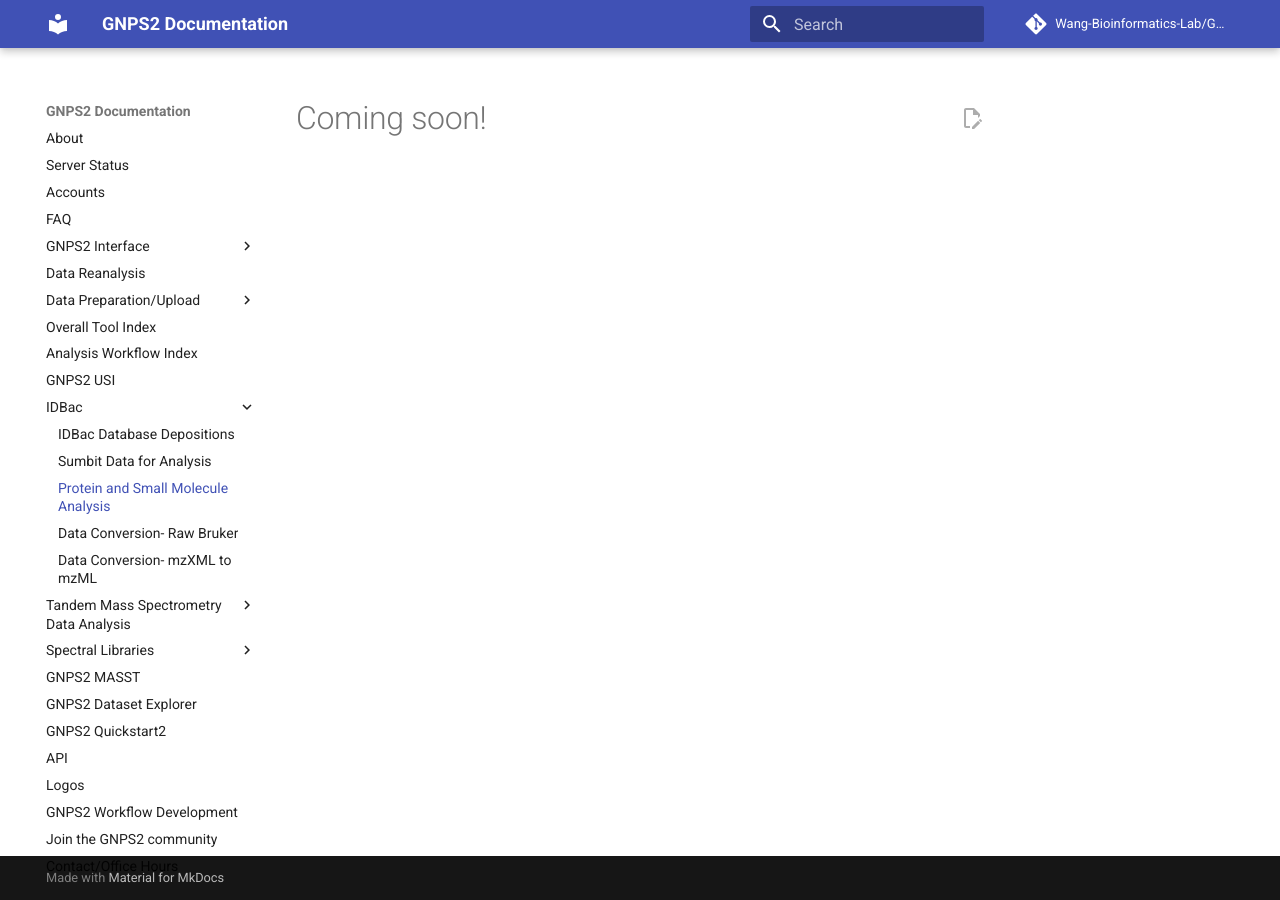
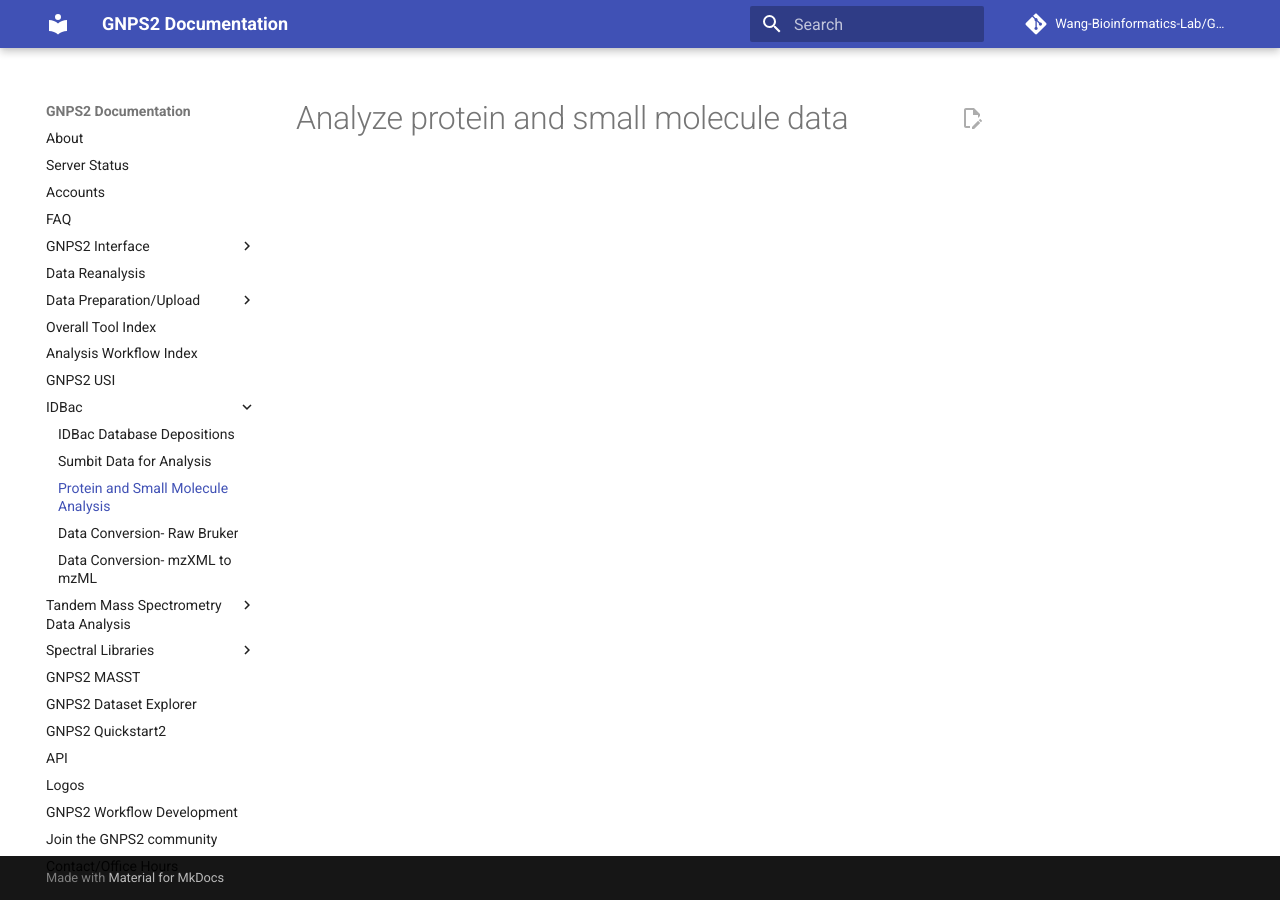
Before and after one commit to Wang-Bioinformatics-Lab/GNPS2_Documentation, an MkDocs documentation site: the page built from docs/idbacsmanalysis.md, in a window 1280 px wide. Built offline with MkDocs 1.6.1 and Material for MkDocs 9.7.7, drawn with Linux system fonts in a browser that asks for light colours; comment, search, counter and statistics services are not loaded.

Commit message:
Update idbacsmanalysis.md

```diff
--- a/docs/idbacsmanalysis.md
+++ b/docs/idbacsmanalysis.md
@@ -1 +1 @@
-# Coming soon!
+# Analyze protein and small molecule data
```
